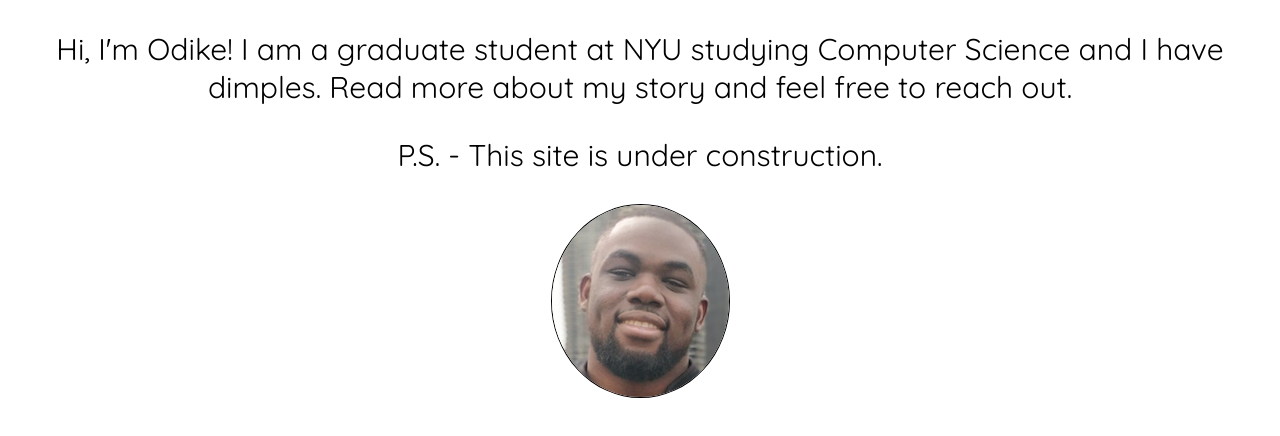
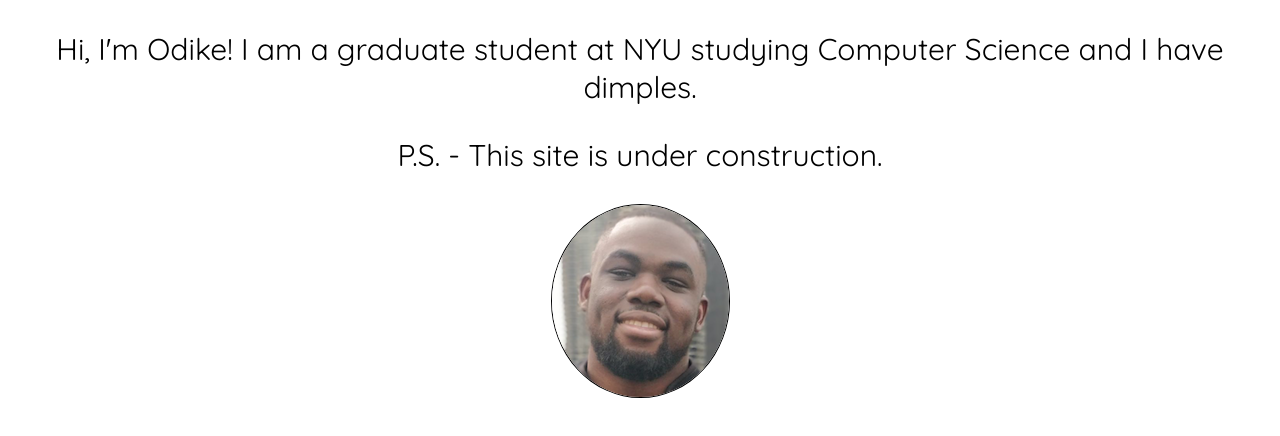
Before and after one commit to odike/odike.github.io, a plain HTML site: page index.html in a window 1280 px wide. Drawn offline with Linux system fonts and the light colour scheme.

Commit message:
text edit

```diff
--- a/index.html
+++ b/index.html
@@ -15,8 +15,7 @@
 </head>
 
 <body>
-    <p>Hi, I'm Odike! I am a graduate student at NYU studying Computer Science and I have dimples. Read more about my story
-        and feel free to reach out.</p>
+    <p>Hi, I'm Odike! I am a graduate student at NYU studying Computer Science and I have dimples.</p>
     <p>P.S. - This site is under construction.</p>
     <img class="img_center" src="images/profilepic.jpg" />
 </body>
```
